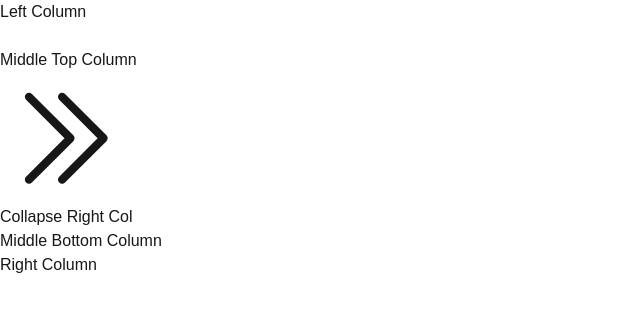
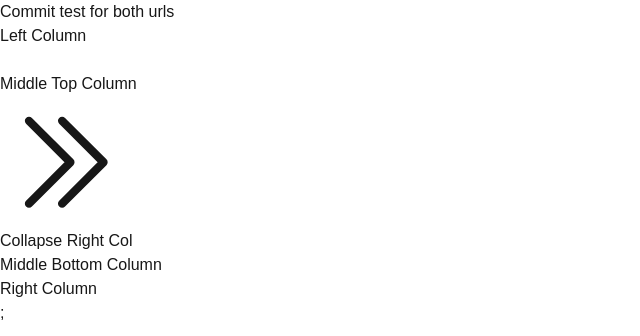
Before and after one commit to alwalt/AI-Cure, a Next.js app: page / in a window 1280 px wide. Shown: the top 336 px of the page, without its empty margins (0-640 px from the left). Built offline with nearby package versions, Linux system fonts and the light colour scheme.

Commit message:
Commit test

```diff
--- a/src/app/page.tsx
+++ b/src/app/page.tsx
@@ -2,5 +2,10 @@ import Image from "next/image";
 import AicureToolFull from "@/components/AicureToolFull";
 
 export default function Home() {
-	return <AicureToolFull />;
+	return (
+		<div>
+			<h1>Commit test for both urls</h1>
+			<AicureToolFull />;
+		</div>
+	);
 }
```
